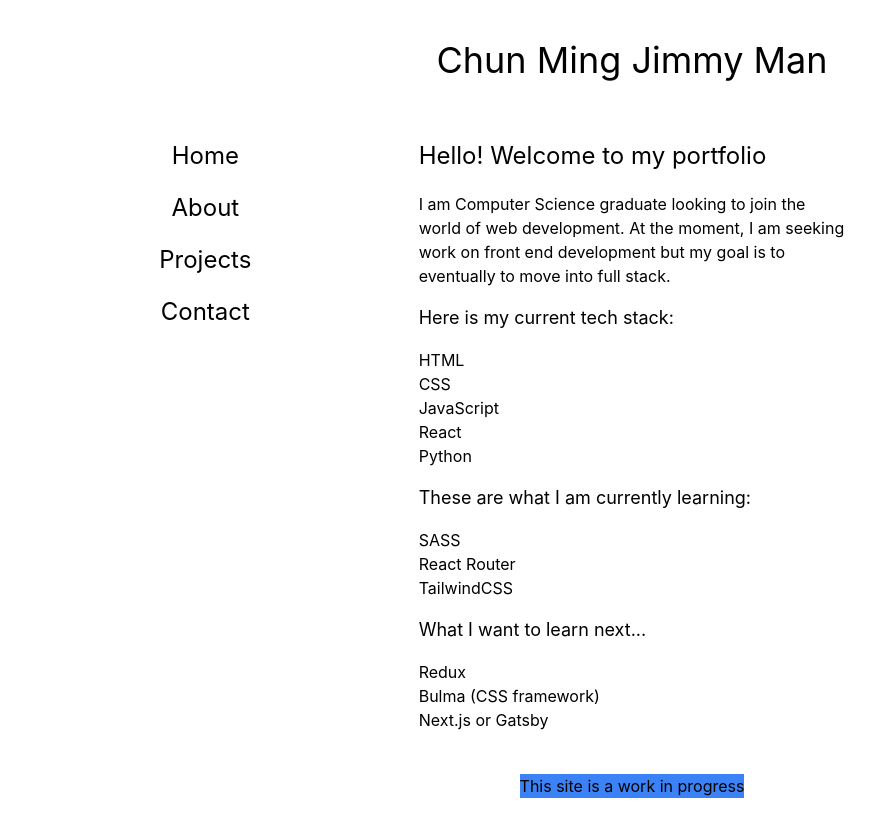
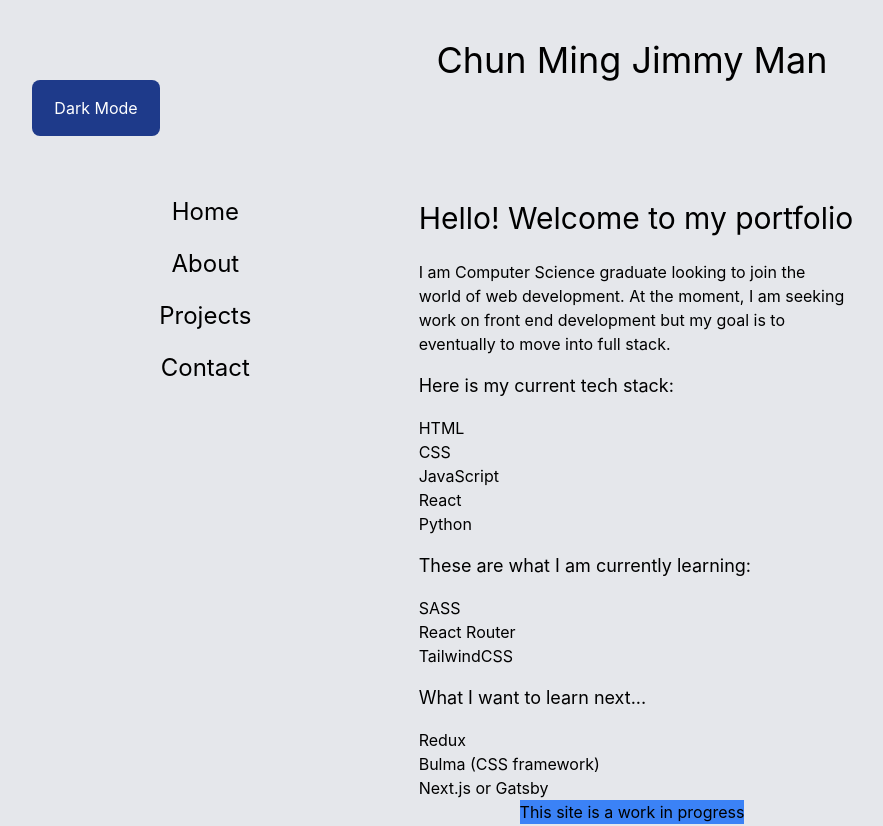
Before and after one commit to jimmym620/jimmym620.github.io, a React (Create React App) app in the folder portfolio/: page / in a window 1280 px wide. Shown: the whole page, without its empty margins (8-891 px from the left). Before the commit the page ends 800 px from the top, so only its background shows below. Built offline with nearby package versions, Linux system fonts and the light colour scheme.

Commit message:
added dark mode

```diff
--- a/portfolio/src/App.js
+++ b/portfolio/src/App.js
@@ -4,12 +4,33 @@ import { BrowserRouter as Router, Routes, Route, Link } from "react-router-dom";
 import Timeline from "./Timeline";
 import { SocialIcon } from "react-social-icons";
 import Projects from "./Projects";
+import { useState, useEffect } from "react";
 
 function App() {
+    const [darkMode, setDarkMode] = useState(false);
+
+    const handleDarkMode = () => {
+        setDarkMode(!darkMode);
+    };
+
+    useEffect(() => {
+        if (darkMode) {
+            document.body.classList.add("dark");
+        } else {
+            document.body.classList.remove("dark");
+        }
+    }, [darkMode]);
+
     return (
-        <div className="App flex flex-col min-h-screen ">
+        <div className="App flex flex-col min-h-screen bg-gray-200 dark:bg-slate-700 dark:text-white">
             <header className="m-10 grid text-center">
                 <h1>Chun Ming Jimmy Man</h1>
+                <button
+                    onClick={handleDarkMode}
+                    className="w-[8rem] p-4 text-center text-white  bg-blue-900  rounded-lg"
+                >
+                    {darkMode ? "Light Mode" : "Dark Mode"}
+                </button>
             </header>
             <main className="flex-grow">
                 <Router>
@@ -67,7 +88,7 @@ function App() {
 function Home() {
     return (
         <div>
-            <h3 className="">Hello! Welcome to my portfolio</h3>
+            <h2 className="">Hello! Welcome to my portfolio</h2>
             <p className="w-1/2">
                 I am Computer Science graduate looking to join the world of web
                 development. At the moment, I am seeking work on front end
@@ -112,7 +133,21 @@ function About() {
 function MyProjects() {
     return (
         <div>
-            <h2>My Pages</h2>
+            <h2>My Projects</h2>
+            <p className="bg-amber-100 dark:bg-yellow-600 w-1/2 py-1">
+                Click the headings to view the projects
+            </p>
+            <p>
+                {`All of these projects can be viewed on my `}
+                <a
+                    href="https://github.com/jimmym620"
+                    className="text-blue-600 dark:text-cyan-500 font-bold underline"
+                    target="_blank"
+                    rel="noreferrer"
+                >
+                    GitHub
+                </a>
+            </p>
             <h4>Here is a list of some projects I have created so far:</h4>
             <Projects />
         </div>
--- a/portfolio/src/Projects.js
+++ b/portfolio/src/Projects.js
@@ -9,7 +9,7 @@ const Projects = () => {
                 return (
                     <article key={id} className="project" tag={tag}>
                         <div>
-                            <h3 className="border-t-2 border-b-2 border-blue-800 bg-gray-100 w-1/2 text-center py-1 ">
+                            <h3 className="  bg-neutral-300 dark:bg-sky-800 w-1/2 text-center py-1 ">
                                 <a href={link} target="_blank" rel="noreferrer">
                                     {title}
                                 </a>
--- a/portfolio/tailwind.config.js
+++ b/portfolio/tailwind.config.js
@@ -1,5 +1,6 @@
 module.exports = {
     content: ["./src/**/*.{js,jsx,ts,tsx}"],
+    darkMode: "class",
     theme: {
         extend: {
             lineHeight: {
```
